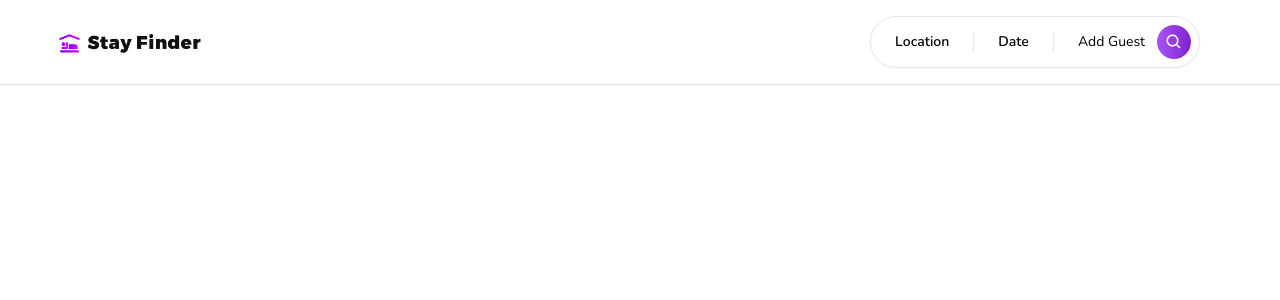
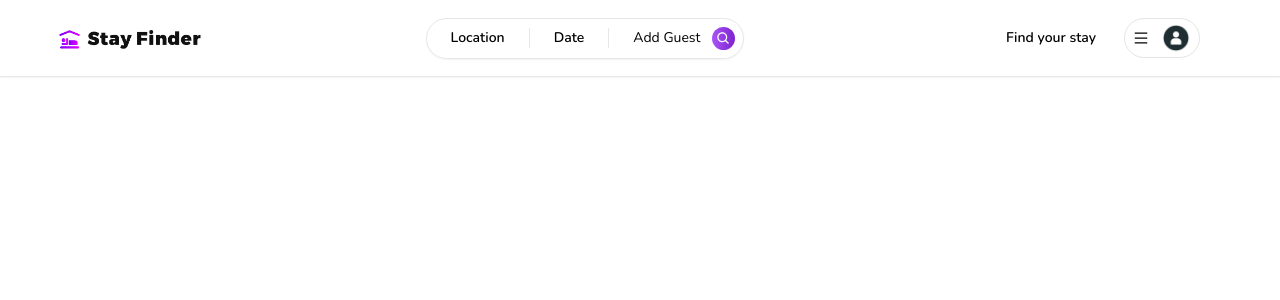
Before and after one commit to RajeevDash007/stayfinder, a Next.js app: page / in a window 1280 px wide. Shown: the top 300 px of the page. Built offline with nearby package versions, Linux system fonts and the light colour scheme.

Commit message:
Navbar Completed. added UserMenu, MenuItem andSearchbar

```diff
--- /dev/null
+++ b/app/components/Avatar.tsx
@@ -0,0 +1,19 @@
+'use client';
+import React from 'react'
+import Image from "next/image"
+
+function Avatar() {
+  return (
+    <div>
+      <Image
+        className="rounded-full"
+        height="30"
+        width="30"
+        alt="Avatar"
+        src="/images/placeholder.png"
+      />
+    </div>
+  )
+}
+
+export default Avatar
--- /dev/null
+++ b/app/components/Navbar/MenuItem.tsx
@@ -0,0 +1,28 @@
+'use client';
+import React from 'react'
+interface MenuItemProps{
+    onClick: () => void;
+    label: string;
+}
+
+const MenuItem:React.FC<MenuItemProps> = ({
+    onClick,
+    label
+}) => {
+  return (
+    <div
+        onClick={onClick}
+        className='
+            px-4
+            py-3
+            hover:bg-neutral-100
+            transition
+            font-semibold
+        '
+    >
+      {label}
+    </div>
+  )
+}
+
+export default MenuItem
--- a/app/components/Navbar/Navbar.tsx
+++ b/app/components/Navbar/Navbar.tsx
@@ -2,6 +2,7 @@ import Container from '../Container'
 import Logo from './Logo'
 import React from 'react'
 import Search from './Search'
+import UserMenu from './UserMenu'
 
 function Navbar() {
   return (
@@ -25,6 +26,7 @@ function Navbar() {
             >
                 <Logo />
                 <Search />
+                <UserMenu />
             </div>
         </Container>
 
--- a/app/components/Navbar/Search.tsx
+++ b/app/components/Navbar/Search.tsx
@@ -63,13 +63,13 @@ function Search() {
                 <div className='hidden sm:block'>Add Guest</div>
                 <div
                     className='
-                        p-2
+                        p-1
                         bg-gradient-to-r from-purple-500 to-purple-700
                         rounded-full
                         text-white
                     '
                 >
-                    <BiSearch size={18} />
+                    <BiSearch size={15} />
 
                 </div>
             </div>
--- /dev/null
+++ b/app/components/Navbar/UserMenu.tsx
@@ -0,0 +1,89 @@
+'use client';
+import React, { useCallback, useState } from 'react';
+import { AiOutlineMenu } from 'react-icons/ai';
+import Avatar from '../Avatar';
+import MenuItem from './MenuItem';
+
+function UserMenu() {
+    const [isOpen, setIsOpen] = useState(false);
+    const toggleOpen = useCallback (() =>{
+        setIsOpen((value) => !value);
+    },[])
+  return (
+    <div className='relative'>
+      <div className='flex flex-row items-center gap-3'>
+        <div
+            onClick={() => {}}
+            className='
+                hidden
+                md:block
+                text-sm
+                font-semibold
+                py-3
+                px-4
+                rounded-full
+                hover:bg-neutral-100
+                transition
+                cursor-pointer
+            '
+        >
+            Find your stay
+        </div>
+        <div
+            onClick={toggleOpen}
+            className='
+                p-4
+                md:py-1
+                md:px-2
+                border-[1px]
+                border-neutral-200
+                flex
+                flex-row
+                items-center
+                gap-3
+                rounded-full
+                cursor-pointer
+                hover:shadow-md
+                transition
+            '
+        >
+            <AiOutlineMenu />
+            <div className='hidden md:block'>
+                <Avatar />
+            </div>
+        </div>
+      </div>
+      {isOpen && (
+        <div
+            className='
+                absolute
+                rounded-xl
+                shadow-md
+                w-[40vw]
+                md:w-3/4
+                bg-white
+                overflow-hidden
+                right-0
+                top-12
+                text-sm
+            '
+        >
+            <div className='flex flex-col cursor-pointer'>
+                <>
+                    <MenuItem
+                        onClick={()=>{}}
+                        label="Login"
+                    />
+                    <MenuItem
+                        onClick={()=>{}}
+                        label="Sign up"
+                    />
+                </>
+            </div>
+        </div>
+      )}
+    </div>
+  )
+}
+
+export default UserMenu
```
Also changed, not shown: public/images/placeholder.png (added).
